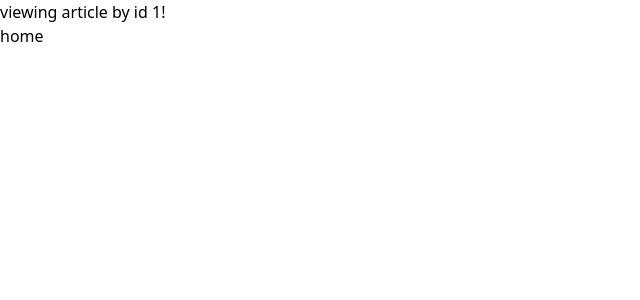
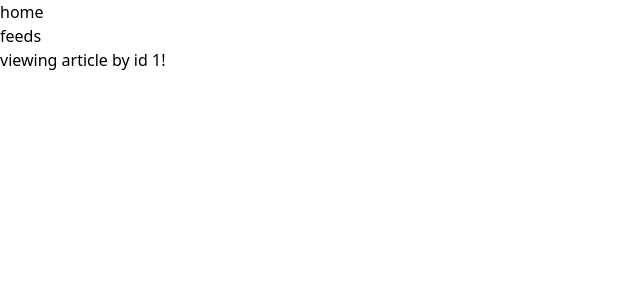
Before and after one commit to ericbutera/amalgam, a Next.js app in the folder ui/: page /article/1 in a window 1280 px wide. Shown: the top 300 px of the page, without its empty margins (0-640 px from the left). Built offline with nearby package versions, Linux system fonts and the light colour scheme.

Commit message:
refactor: nav

```diff
--- a/ui/app/article/[id]/page.tsx
+++ b/ui/app/article/[id]/page.tsx
@@ -1,10 +1,7 @@
-import Link from 'next/link'
-
 export default function Page({ params }: { params: { id: string } }) {
     return (
         <div>
             <h1>viewing article by id {params.id}!</h1>
-            <Link href="/">home</Link>
         </div>
     );
 }
--- a/ui/app/feed/[id]/articles/page.tsx
+++ b/ui/app/feed/[id]/articles/page.tsx
@@ -1,13 +1,9 @@
-import Link from 'next/link'
-
 import Articles from '../../../articles/list'
 
 export default function Page({ params }: { params: { id: string } }) {
     return (
         <div>
             <h1>viewing articles by feed {params.id}!</h1>
-            <Link href="/">home</Link>
-
             <Articles id={params.id} />
         </div>
     );
--- a/ui/app/feed/[id]/page.tsx
+++ b/ui/app/feed/[id]/page.tsx
@@ -1,10 +1,7 @@
-import Link from 'next/link'
-
 export default function Page({ params }: { params: { id: string } }) {
     return (
         <div>
             <h1>viewing feed by id {params.id}!</h1>
-            <Link href="/">home</Link>
         </div>
     );
 }
--- a/ui/app/feeds/page.tsx
+++ b/ui/app/feeds/page.tsx
@@ -13,10 +13,7 @@ export default function Feeds() {
   return (
     <div>
       <div>
-        <h1>feeds</h1>
-        <Link href="/">home</Link>
-        <Link href="/feeds">feeds</Link>
-        <Link href="/articles">articles</Link>
+        <h1>feed list</h1>
       </div>
       <div>
         <ul>
--- a/ui/app/layout.tsx
+++ b/ui/app/layout.tsx
@@ -1,5 +1,7 @@
 import type { Metadata } from "next";
 import "./globals.css";
+
+import Nav from "./nav";
 
 export const metadata: Metadata = {
   title: "amalgam",
@@ -14,7 +16,10 @@ export default function RootLayout({
   return (
     <html lang="en">
       <body>
-        {children}
+        <Nav />
+        <div>
+          {children}
+        </div>
       </body>
     </html>
   );
--- /dev/null
+++ b/ui/app/nav.tsx
@@ -0,0 +1,12 @@
+import Link from 'next/link'
+
+export default function Nav() {
+    return (
+        <nav>
+            <ul>
+                <li><Link href="/">home</Link></li>
+                <li><Link href="/feeds">feeds</Link></li>
+            </ul>
+        </nav>
+    )
+}
--- a/ui/app/page.tsx
+++ b/ui/app/page.tsx
@@ -1,13 +1,8 @@
-import Link from 'next/link'
-
 export default function Home() {
   return (
     <div>
       <main>
-        <h1>home</h1>
-        <div>
-          <Link href="/feeds">feeds</Link>
-        </div>
+        <h1>welcome!</h1>
       </main>
     </div>
   );
```
